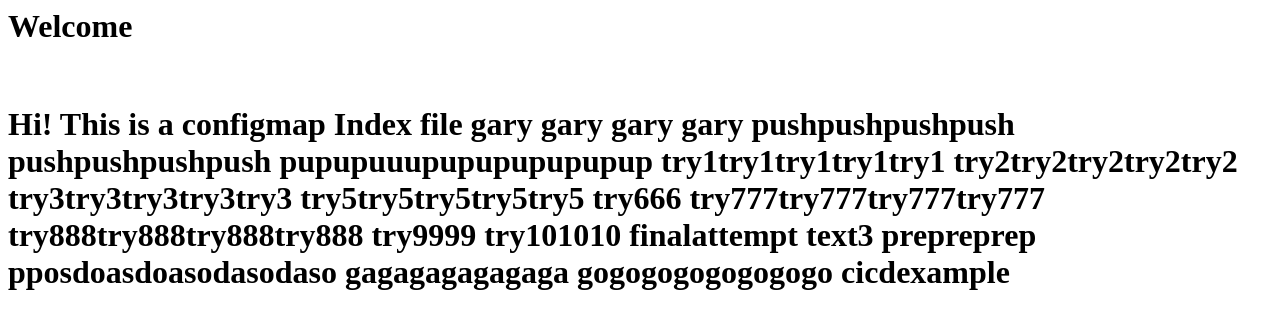
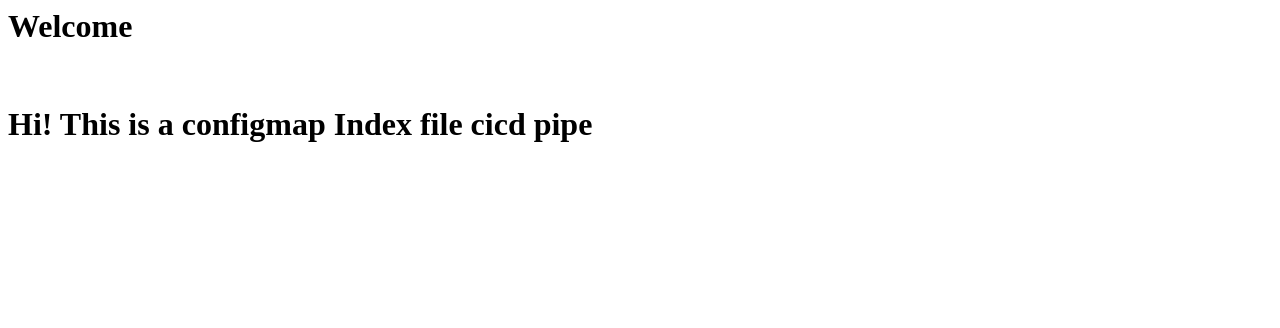
Before and after one commit to garystimber/practice, a plain HTML site: page index.html in a window 1280 px wide. Drawn offline with Linux system fonts and the light colour scheme.

Commit message:
example2

```diff
--- a/index.html
+++ b/index.html
@@ -2,28 +2,6 @@
 <h1>Welcome</h1>
 </br>
 <h1>Hi! This is a configmap Index file
-gary
-gary
-gary
-gary
-pushpushpushpush
-pushpushpushpush
-pupupuuupupupupupupup
-try1try1try1try1try1
-try2try2try2try2try2
-try3try3try3try3try3
-try5try5try5try5try5
-try666
-try777try777try777try777
-try888try888try888try888
-try9999
-try101010
-finalattempt
-text3
-prepreprep
-pposdoasdoasodasodaso
-gagagagagagaga
-gogogogogogogogo
-cicdexample
+cicd pipe
 </h1>
 </html
```
